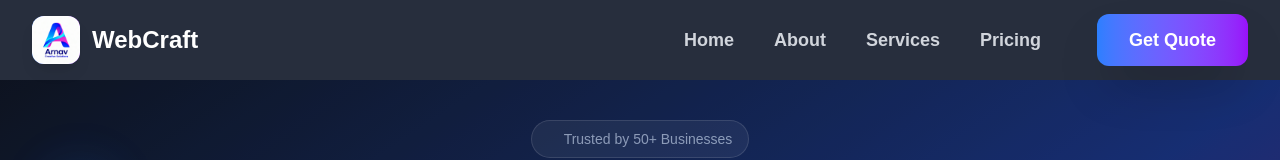
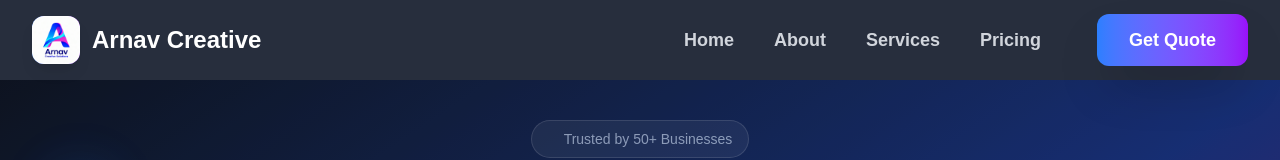
Before and after one commit to abhishek737383/Arnav-Creative, a Next.js app in the folder frontend/: page / in a window 1280 px wide. Shown: the top 160 px of the page. Built offline with nearby package versions, Linux system fonts and the light colour scheme.

Commit message:
commit with home page

```diff
--- a/frontend/app/layout.js
+++ b/frontend/app/layout.js
@@ -3,7 +3,7 @@ import Footer from '../components/Footer'
 import './globals.css'
 
 export const metadata = {
-  title: 'Digital Solutions',
+  title: 'Arnav Creative ',
   description: 'Transform your business with our premium web development, mobile apps, UI/UX design, and digital marketing services. Fast, reliable, and results-driven.',
 }
 
--- a/frontend/components/Navbar.js
+++ b/frontend/components/Navbar.js
@@ -42,7 +42,7 @@ export default function Navbar() {
                 /> }
               </div>
               <span className="text-2xl font-bold text-white group-hover:text-blue-400 transition-colors duration-300">
-                WebCraft
+              Arnav Creative
               </span>
             </Link>
 
```
